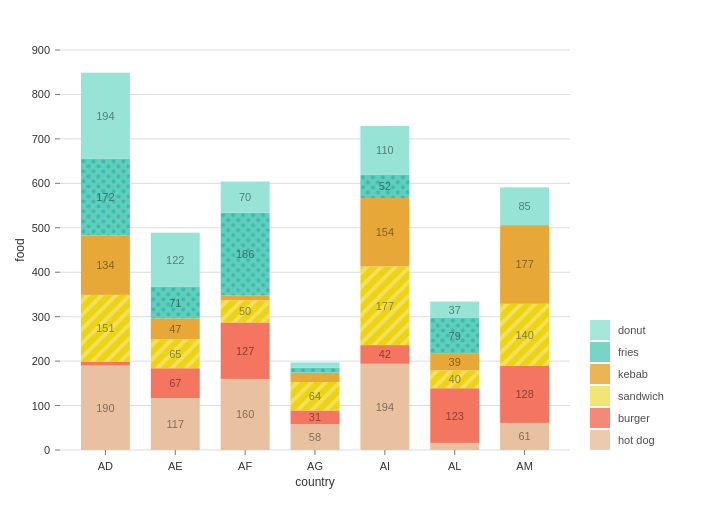
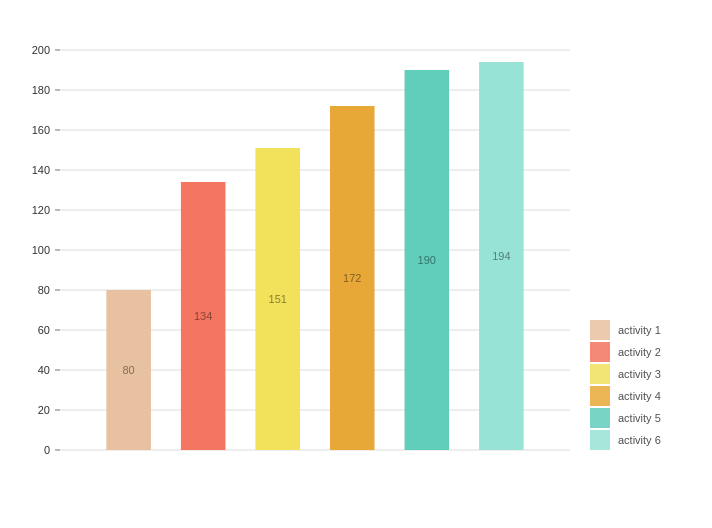
Before and after one commit to MarinaFroes/interplay-of-components, a React (Create React App) app: page / in a window 1280 px wide. Shown: the top 528 px of the page, without its empty margins (0-712 px from the left). Built offline with nearby package versions, Linux system fonts and the light colour scheme.

Commit message:
feat: Edit bar graph info

```diff
--- a/src/components/MyResponsiveBar.js
+++ b/src/components/MyResponsiveBar.js
@@ -1,73 +1,25 @@
 import React from 'react';
 import { ResponsiveBar } from '@nivo/bar';
-
-// make sure parent container have a defined height when using
-// responsive component, otherwise height will be 0 and
-// no chart will be rendered.
-// website examples showcase many properties,
-// you'll often use just a few of them.
 
 const MyResponsiveBar = ({ data }) => (
   <ResponsiveBar
     data={data}
-    keys={['hot dog', 'burger', 'sandwich', 'kebab', 'fries', 'donut']}
-    indexBy="country"
+    keys={['activity 1', 'activity 2', 'activity 3', 'activity 4', 'activity 5', 'activity 6']}
+    groupMode={'grouped'}
     margin={{ top: 50, right: 130, bottom: 50, left: 60 }}
-    padding={0.3}
+    padding={0.1}
+    innerPadding={30}
     colors={{ scheme: 'nivo' }}
-    defs={[
-      {
-        id: 'dots',
-        type: 'patternDots',
-        background: 'inherit',
-        color: '#38bcb2',
-        size: 4,
-        padding: 1,
-        stagger: true
-      },
-      {
-        id: 'lines',
-        type: 'patternLines',
-        background: 'inherit',
-        color: '#eed312',
-        rotation: -45,
-        lineWidth: 6,
-        spacing: 10
-      }
-    ]}
-    fill={[
-      {
-        match: {
-          id: 'fries'
-        },
-        id: 'dots'
-      },
-      {
-        match: {
-          id: 'sandwich'
-        },
-        id: 'lines'
-      }
-    ]}
     borderColor={{ from: 'color', modifiers: [['darker', 1.6]] }}
     axisTop={null}
     axisRight={null}
-    axisBottom={{
-      tickSize: 5,
-      tickPadding: 5,
-      tickRotation: 0,
-      legend: 'country',
-      legendPosition: 'middle',
-      legendOffset: 32
-    }}
+    axisBottom={null}
     axisLeft={{
       tickSize: 5,
       tickPadding: 5,
-      tickRotation: 0,
-      legend: 'food',
-      legendPosition: 'middle',
-      legendOffset: -40
+      tickRotation: 0
     }}
+    isInteractive={false}
     labelSkipWidth={12}
     labelSkipHeight={12}
     labelTextColor={{ from: 'color', modifiers: [['darker', 1.6]] }}
@@ -84,18 +36,9 @@ const MyResponsiveBar = ({ data }) => (
         itemHeight: 20,
         itemDirection: 'left-to-right',
         itemOpacity: 0.85,
-        symbolSize: 20,
-        effects: [
-          {
-            on: 'hover',
-            style: {
-              itemOpacity: 1
-            }
-          }
-        ]
+        symbolSize: 20
       }
     ]}
-    animate={true}
     motionStiffness={90}
     motionDamping={15}
   />
--- a/src/components/data.js
+++ b/src/components/data.js
@@ -1,107 +1,16 @@
 export const data = [
   {
-    "country": "AD",
-    "hot dog": 190,
-    "hot dogColor": "hsl(83, 70%, 50%)",
-    "burger": 8,
-    "burgerColor": "hsl(262, 70%, 50%)",
-    "sandwich": 151,
-    "sandwichColor": "hsl(212, 70%, 50%)",
-    "kebab": 134,
-    "kebabColor": "hsl(58, 70%, 50%)",
-    "fries": 172,
-    "friesColor": "hsl(90, 70%, 50%)",
-    "donut": 194,
-    "donutColor": "hsl(276, 70%, 50%)"
-  },
-  {
-    "country": "AE",
-    "hot dog": 117,
-    "hot dogColor": "hsl(48, 70%, 50%)",
-    "burger": 67,
-    "burgerColor": "hsl(134, 70%, 50%)",
-    "sandwich": 65,
-    "sandwichColor": "hsl(245, 70%, 50%)",
-    "kebab": 47,
-    "kebabColor": "hsl(273, 70%, 50%)",
-    "fries": 71,
-    "friesColor": "hsl(262, 70%, 50%)",
-    "donut": 122,
-    "donutColor": "hsl(192, 70%, 50%)"
-  },
-  {
-    "country": "AF",
-    "hot dog": 160,
-    "hot dogColor": "hsl(274, 70%, 50%)",
-    "burger": 127,
-    "burgerColor": "hsl(79, 70%, 50%)",
-    "sandwich": 50,
-    "sandwichColor": "hsl(195, 70%, 50%)",
-    "kebab": 11,
-    "kebabColor": "hsl(96, 70%, 50%)",
-    "fries": 186,
-    "friesColor": "hsl(335, 70%, 50%)",
-    "donut": 70,
-    "donutColor": "hsl(329, 70%, 50%)"
-  },
-  {
-    "country": "AG",
-    "hot dog": 58,
-    "hot dogColor": "hsl(359, 70%, 50%)",
-    "burger": 31,
-    "burgerColor": "hsl(159, 70%, 50%)",
-    "sandwich": 64,
-    "sandwichColor": "hsl(302, 70%, 50%)",
-    "kebab": 21,
-    "kebabColor": "hsl(192, 70%, 50%)",
-    "fries": 11,
-    "friesColor": "hsl(77, 70%, 50%)",
-    "donut": 12,
-    "donutColor": "hsl(4, 70%, 50%)"
-  },
-  {
-    "country": "AI",
-    "hot dog": 194,
-    "hot dogColor": "hsl(346, 70%, 50%)",
-    "burger": 42,
-    "burgerColor": "hsl(8, 70%, 50%)",
-    "sandwich": 177,
-    "sandwichColor": "hsl(225, 70%, 50%)",
-    "kebab": 154,
-    "kebabColor": "hsl(50, 70%, 50%)",
-    "fries": 52,
-    "friesColor": "hsl(36, 70%, 50%)",
-    "donut": 110,
-    "donutColor": "hsl(360, 70%, 50%)"
-  },
-  {
-    "country": "AL",
-    "hot dog": 16,
-    "hot dogColor": "hsl(97, 70%, 50%)",
-    "burger": 123,
-    "burgerColor": "hsl(81, 70%, 50%)",
-    "sandwich": 40,
-    "sandwichColor": "hsl(89, 70%, 50%)",
-    "kebab": 39,
-    "kebabColor": "hsl(103, 70%, 50%)",
-    "fries": 79,
-    "friesColor": "hsl(109, 70%, 50%)",
-    "donut": 37,
-    "donutColor": "hsl(278, 70%, 50%)"
-  },
-  {
-    "country": "AM",
-    "hot dog": 61,
-    "hot dogColor": "hsl(135, 70%, 50%)",
-    "burger": 128,
-    "burgerColor": "hsl(329, 70%, 50%)",
-    "sandwich": 140,
-    "sandwichColor": "hsl(164, 70%, 50%)",
-    "kebab": 177,
-    "kebabColor": "hsl(318, 70%, 50%)",
-    "fries": 0,
-    "friesColor": "hsl(300, 70%, 50%)",
-    "donut": 85,
-    "donutColor": "hsl(124, 70%, 50%)"
+    "activity 1": 80,
+    "activity 1Color": "hsl(262, 70%, 50%)",
+    "activity 2": 134,
+    "activity 2Color": "hsl(58, 70%, 50%)",
+    "activity 3": 151,
+    "activity 3Color": "hsl(212, 70%, 50%)",
+    "activity 4": 172,
+    "activity 4Color": "hsl(90, 70%, 50%)",
+    "activity 5": 190,
+    "activity 5Color": "hsl(83, 70%, 50%)",
+    "activity 6": 194,
+    "activity 6Color": "hsl(276, 70%, 50%)"
   }
 ]
```
